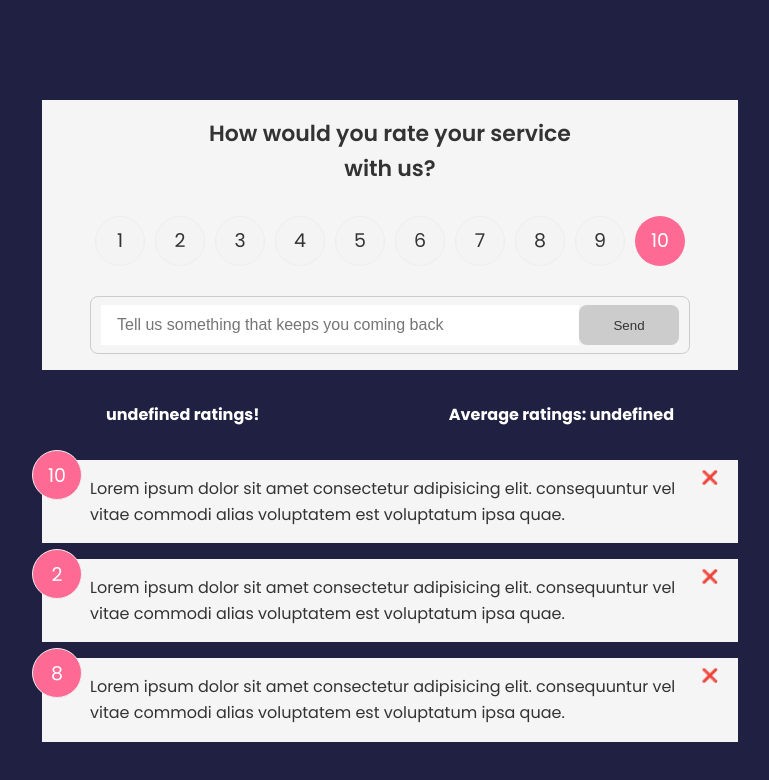
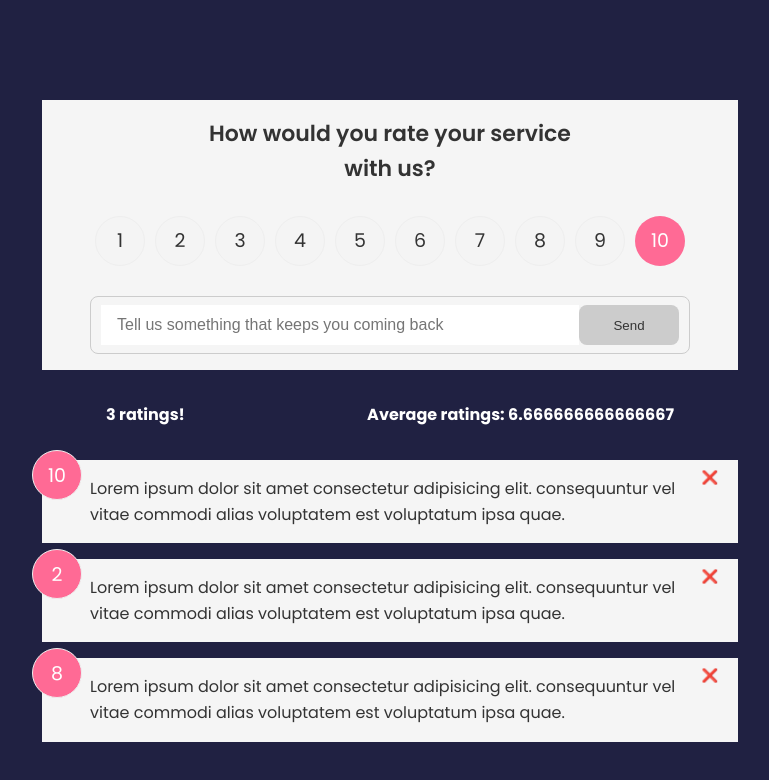
Before and after one commit to SinisaVukmirovic/Svelte-Crash-Course-2021, a Svelte app: page / in a window 1280 px wide. Shown: the top 780 px of the page, without its empty margins (250-1019 px from the left). Built offline with nearby package versions, Linux system fonts and the light colour scheme.

Commit message:
Solution using store

```diff
--- a/src/components/FeedbackForm.svelte
+++ b/src/components/FeedbackForm.svelte
@@ -1,13 +1,18 @@
 <script>
     // external module for unique ID creation
     import { v4 as uuidv4 } from 'uuid';
-    import { createEventDispatcher } from 'svelte';
+
+    import { FeedbackStore } from '../stores';
+
+    // import { createEventDispatcher } from 'svelte';
+    // commenting out for store solution
 
     import Card from './Card.svelte';
     import Button from './Button.svelte';
     import RatingSelect from './RatingSelect.svelte';
 
-    const dispatch = createEventDispatcher();
+    // const dispatch = createEventDispatcher();
+    // commenting out for store solution
 
     let text = '';
     let rating = 10;
@@ -36,7 +41,12 @@
           rating: +rating
         }
 
-        dispatch('add-feedback', newFeedback);
+        // dispatch('add-feedback', newFeedback);
+        // commenting out for store solution
+
+        FeedbackStore.update(currentFeedback => {
+          return [newFeedback, ...currentFeedback];
+        });
 
         text = '';
         document.querySelector('#text-input').focus();
--- a/src/components/FeedbackStats.svelte
+++ b/src/components/FeedbackStats.svelte
@@ -1,6 +1,12 @@
 <script>
-    export let count;
-    export let average;
+    import { FeedbackStore } from '../stores';
+
+    // export let count;
+    // export let average;
+    // commenting out for store solution
+
+    $: count = $FeedbackStore.length;
+    $: average = $FeedbackStore.reduce((a, {rating}) => a + rating, 0) / count;
 </script>
 
 <div class="feedback-ratings">
```
